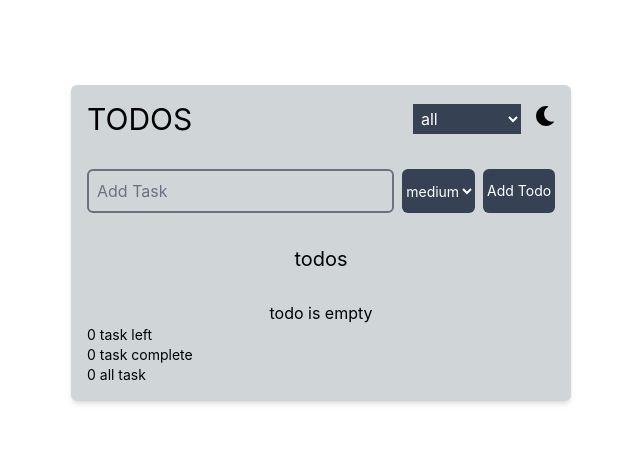
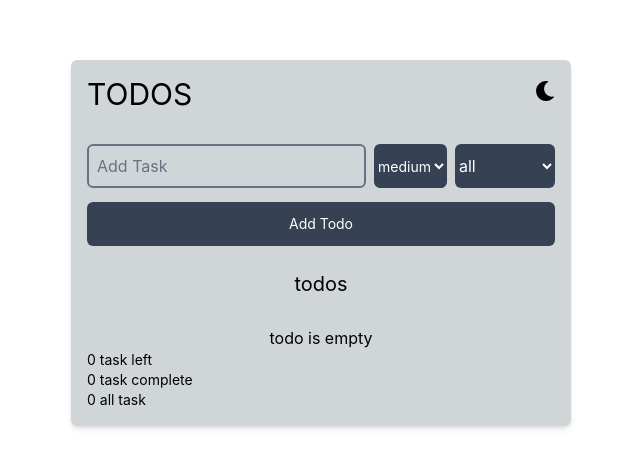
Before and after one commit to mohammad-ghf/todo-app, a React (Vite) app: page / in a window 1280 px wide. Shown: the part 157-624 px from the top of the page, without its empty margins (319-959 px from the left). Built offline with nearby package versions, Linux system fonts and the light colour scheme.

Commit message:
chenge ui

```diff
--- a/src/components/TodoApp.tsx
+++ b/src/components/TodoApp.tsx
@@ -74,25 +74,26 @@ function TodoApp() {
         <div className="flex justify-between items-center">
           <h1 className="text-black dark:text-white text-3xl">TODOS</h1>
           <div className="flex items-center gap-3.5">
-            <select
-              onChange={(e) => setFilter(e.target.value as Filter)}
-              value={filter}
-              className="bg-gray-700 dark:bg-purple-900 text-white p-1"
-            >
-              <option value="all">all</option>
-              <option value="active">active</option>
-              <option value="completed">completed</option>
-            </select>
             <Theme darkMode={darkMode} setDarkMode={setDarkMode} />
           </div>
         </div>
+        <div>
           <TodoForm
             input={input}
             setInput={setInput}
             priority={priority}
             setPriority={setPriority}
-          addTodo={addTodo}
+            filter={filter}
+            setFilter={setFilter}
           />
+
+          <button
+            onClick={addTodo}
+            className="w-full py-3 mb-6 bg-gray-700 dark:bg-purple-800 text-white cursor-pointer dark:hover:bg-purple-900 text-sm rounded-md"
+          >
+            Add Todo
+          </button>
+        </div>
 
         <div>
           <h1 className="text-center text-black dark:text-white text-xl">
--- a/src/components/TodoForm.tsx
+++ b/src/components/TodoForm.tsx
@@ -1,28 +1,30 @@
 import type { Dispatch, SetStateAction } from "react";
-import type { Priority } from "../types/todo";
+import type { Filter, Priority } from "../types/todo";
 
 type TodoFormProps = {
   input: string;
   priority: Priority;
   setInput: Dispatch<SetStateAction<string>>;
   setPriority: Dispatch<SetStateAction<Priority>>;
-  addTodo: () => void;
+  filter: Filter;
+  setFilter: Dispatch<SetStateAction<Filter>>
 };
 
 const TodoForm = ({
-  addTodo,
   input,
   priority,
   setInput,
   setPriority,
+  filter,
+  setFilter
 }: TodoFormProps) => {
   return (
-    <div className="flex flex-wrap gap-2 justify-center my-8">
+    <div className="flex flex-wrap gap-2 justify-center mt-8 mb-3.5">
       <input
         value={input}
         onChange={(e) => setInput(e.target.value)}
         type="text"
-        className="flex-4 border-gray-500 outline-none border-2 p-2  placeholder-gray-500 text-black dark:text-white rounded-md"
+        className="flex-1 border-gray-500 outline-none border-2 p-2  placeholder-gray-500 text-black dark:text-white rounded-md"
         placeholder="Add Task"
       />
 
@@ -36,12 +38,17 @@ const TodoForm = ({
         <option value="high">high</option>
       </select>
 
-      <button
-        onClick={addTodo}
-        className="flex-1 py-3 bg-gray-700 cursor-pointerbg-gray-500 dark:bg-purple-800 text-white cursor-pointer dark:hover:bg-purple-900 text-sm rounded-md"
+      <select
+        onChange={(e) => setFilter(e.target.value as Filter)}
+        value={filter}
+        className="bg-gray-700 dark:bg-purple-800 dark:hover:bg-purple-900 text-white rounded-md cursor-pointer outline-none"
       >
-        Add Todo
-      </button>
+        <option className="cursor-pointer" value="all">all</option>
+        <option className="cursor-pointer" value="active">active</option>
+        <option className="cursor-pointer" value="completed">completed</option>
+      </select>
+
+
     </div>
   );
 };
```
Lines whose indentation alone changed are shown as unchanged.
